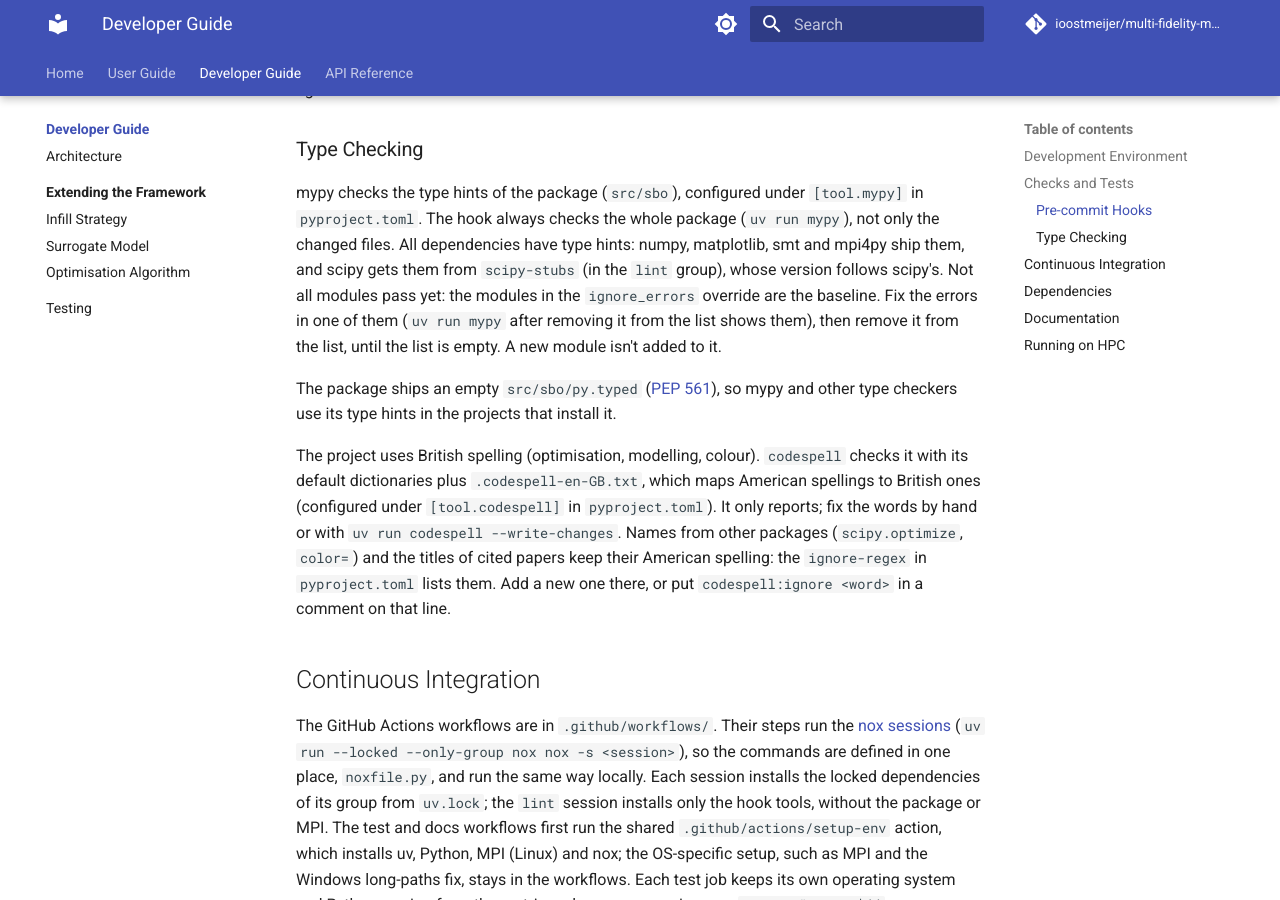
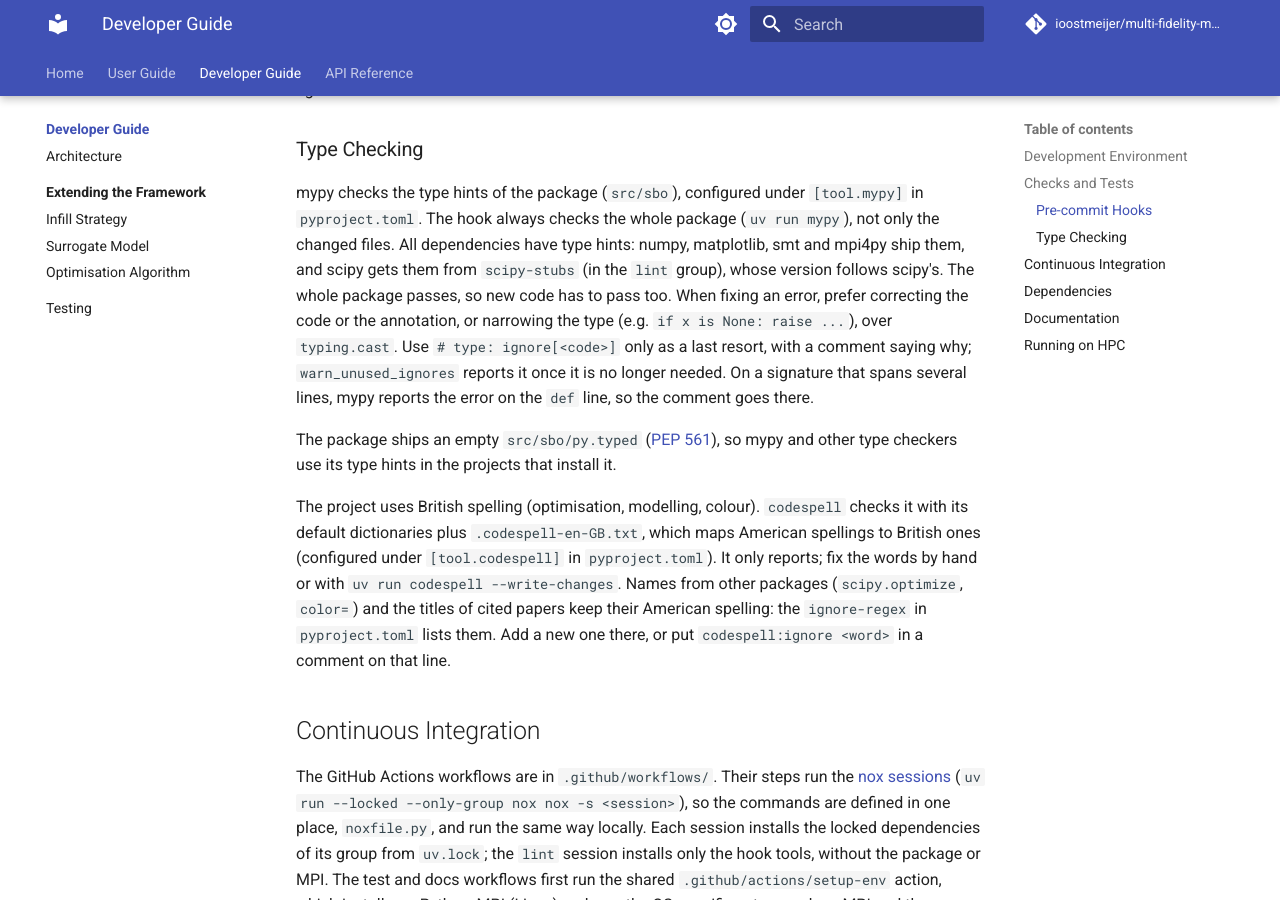
Before and after one commit to ioostmeijer/multi-fidelity-multi-point-sbo, an MkDocs documentation site: the page built from docs/dev/index.md, in a window 1280 px wide and 900 px high, scrolled down 1712 px. Built offline with MkDocs 1.6.1 and Material for MkDocs 9.7.7, drawn with Linux system fonts in a browser that asks for light colours; comment, search, counter and statistics services are not loaded.

Commit message:
Update with changes made by adding mypy and py.typed

```diff
--- a/docs/dev/index.md
+++ b/docs/dev/index.md
@@ -66,9 +66,11 @@ The formatting hooks change the files and fail the commit; add the changed files
 mypy checks the type hints of the package (`src/sbo`), configured under `[tool.mypy]` in `pyproject.toml`. The hook
 always checks the whole package (`uv run mypy`), not only the changed files. All dependencies have type hints: numpy,
 matplotlib, smt and mpi4py ship them, and scipy gets them from `scipy-stubs` (in the `lint` group), whose version
-follows scipy's. Not all modules pass yet: the modules in the `ignore_errors` override are the baseline. Fix the errors
-in one of them (`uv run mypy` after removing it from the list shows them), then remove it from the list, until the list
-is empty. A new module isn't added to it.
+follows scipy's. The whole package passes, so new code has to pass too. When fixing an error, prefer correcting the code
+or the annotation, or narrowing the type (e.g. `if x is None: raise ...`), over `typing.cast`. Use
+`# type: ignore[<code>]` only as a last resort, with a comment saying why; `warn_unused_ignores` reports it once it is
+no longer needed. On a signature that spans several lines, mypy reports the error on the `def` line, so the comment goes
+there.
 
 The package ships an empty `src/sbo/py.typed` ([PEP 561](https://peps.python.org/pep-0561/)), so mypy and other type
 checkers use its type hints in the projects that install it.
```
Also changed, not shown: CHANGELOG.md (+10 -3 lines).
